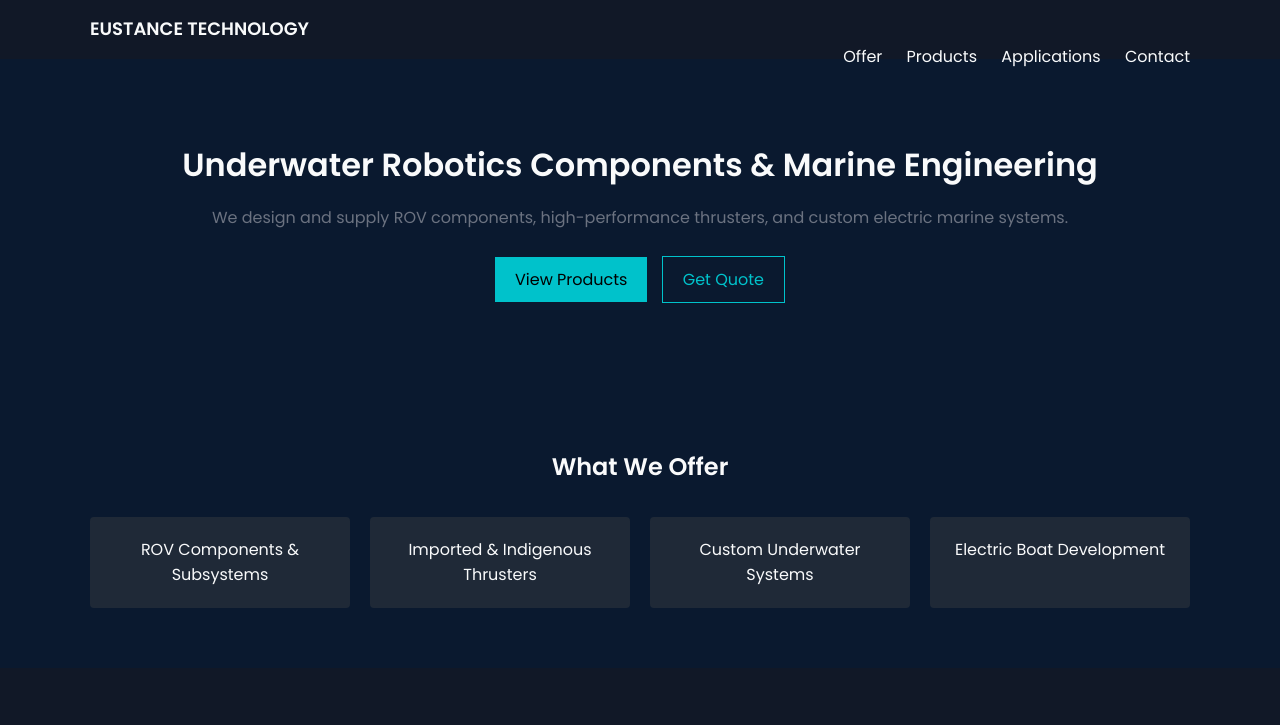
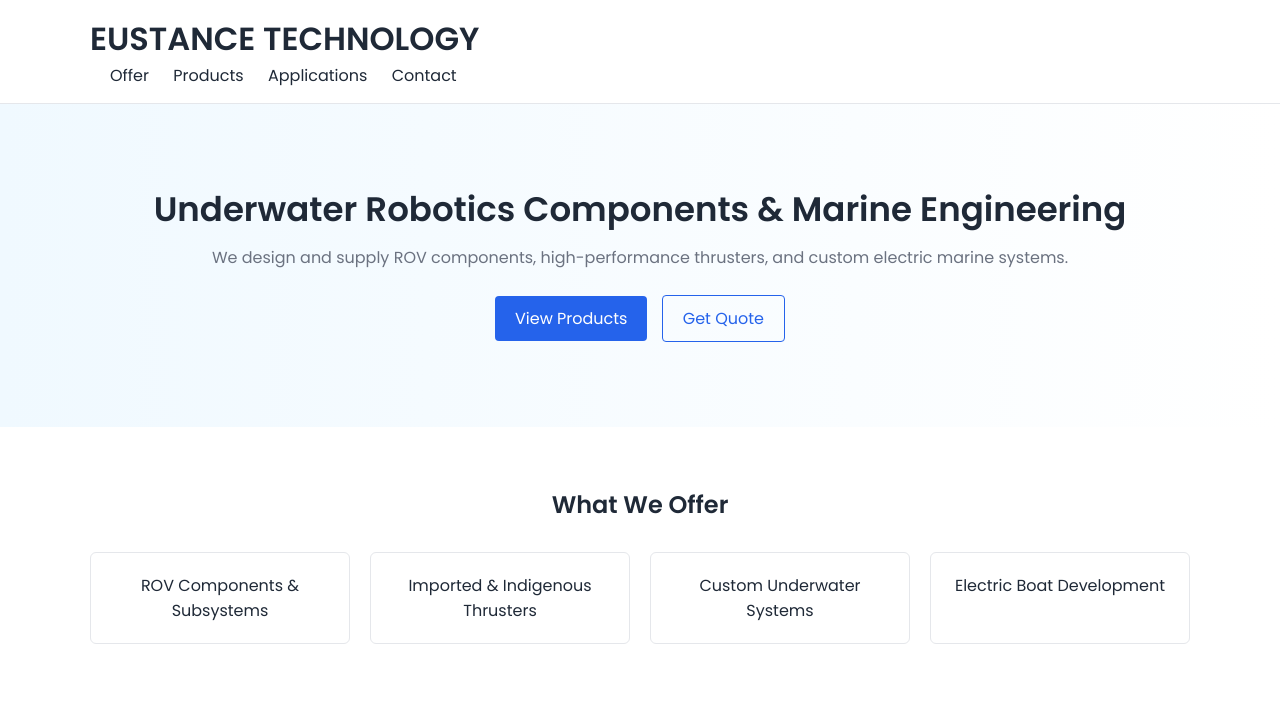
Before and after one commit to ravistechofficial-cmd/eustance-technology, a plain HTML site: page index.html in a window 1280 px wide. Shown: the top 725 px of the page. Drawn offline with Linux system fonts and the light colour scheme.

Commit message:
Update style.css

```diff
--- a/style.css
+++ b/style.css
@@ -6,9 +6,8 @@
 
 body {
     font-family: 'Poppins', sans-serif;
-    background-color: #0A192F;
-    color: #F9FAFB;
-    line-height: 1.6;
+    background-color: #FFFFFF;
+    color: #1F2937;
 }
 
 .container {
@@ -19,34 +18,33 @@ body {
 
 /* HEADER */
 .header {
-    background: #111827;
+    background: #FFFFFF;
+    border-bottom: 1px solid #E5E7EB;
     padding: 15px 0;
 }
 
-.logo {
-    font-size: 18px;
-    font-weight: 600;
-}
-
-nav {
-    float: right;
+.header-flex {
+    display: flex;
+    justify-content: space-between;
+    align-items: center;
 }
 
 nav a {
     margin-left: 20px;
-    color: #F9FAFB;
     text-decoration: none;
+    color: #1F2937;
 }
 
 /* HERO */
 .hero {
     padding: 80px 0;
     text-align: center;
+    background: linear-gradient(to right, #f0f9ff, #ffffff);
 }
 
 .hero h2 {
-    font-size: 32px;
-    margin-bottom: 15px;
+    font-size: 34px;
+    margin-bottom: 10px;
 }
 
 .hero p {
@@ -56,28 +54,40 @@ nav a {
 
 /* BUTTONS */
 .btn {
-    background: #00C2CB;
-    color: black;
+    background: #2563EB;
+    color: white;
     padding: 10px 20px;
     text-decoration: none;
     margin: 5px;
     display: inline-block;
+    border-radius: 4px;
 }
 
 .btn.secondary {
     background: transparent;
-    border: 1px solid #00C2CB;
-    color: #00C2CB;
+    border: 1px solid #2563EB;
+    color: #2563EB;
 }
 
-/* SECTIONS */
+/* FEATURE STRIP */
+.feature-strip {
+    display: flex;
+    flex-wrap: wrap;
+    justify-content: center;
+    gap: 20px;
+    padding: 20px;
+    background: #F0F9FF;
+    font-weight: 500;
+}
+
+/* SECTION */
 .section {
     padding: 60px 0;
     text-align: center;
 }
 
-.section.dark {
-    background: #111827;
+.section.light {
+    background: #F5F7FA;
 }
 
 /* GRID */
@@ -90,16 +100,24 @@ nav a {
 
 /* CARD */
 .card {
-    background: #1F2937;
+    background: #FFFFFF;
     padding: 20px;
-    border-radius: 4px;
+    border-radius: 6px;
+    border: 1px solid #E5E7EB;
+    transition: 0.3s;
 }
 
-.card h3 {
-    margin-bottom: 10px;
+.card:hover {
+    transform: translateY(-5px);
+    box-shadow: 0 10px 25px rgba(0,0,0,0.08);
 }
 
-/* ABOUT */
+/* TEXT */
+.subtext {
+    color: #6B7280;
+    margin-top: 10px;
+}
+
 .about-text {
     max-width: 700px;
     margin: auto;
@@ -107,13 +125,12 @@ nav a {
 
 .highlight {
     margin-top: 10px;
-    color: #00C2CB;
+    color: #06B6D4;
 }
 
 /* FOOTER */
 .footer {
     text-align: center;
     padding: 20px;
-    background: #000;
-    font-size: 14px;
+    background: #F5F7FA;
 }
```
